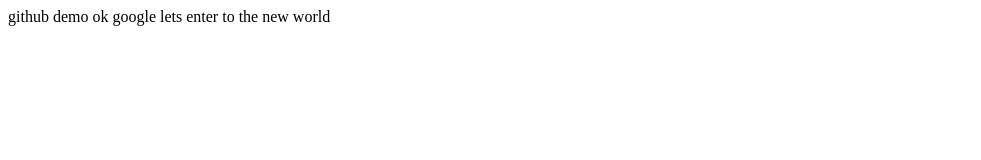
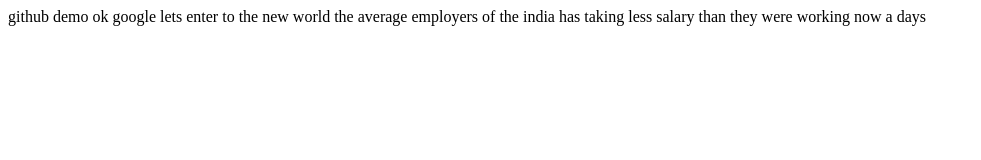
Before and after one commit to Bobby-mtech/frontend-app, a plain HTML site: page index.html in a window 1280 px wide. Shown: the whole page, without its empty margins (0-981 px from the left). Drawn offline with Linux system fonts and the light colour scheme.

Commit message:
commit changes

```diff
--- a/index.html
+++ b/index.html
@@ -3,6 +3,7 @@
     </title>
     github demo
     ok google lets enter to the new world
+    the average employers of the india has taking less salary than they were working now a days
     <body>
     </body>
     <output>
```
